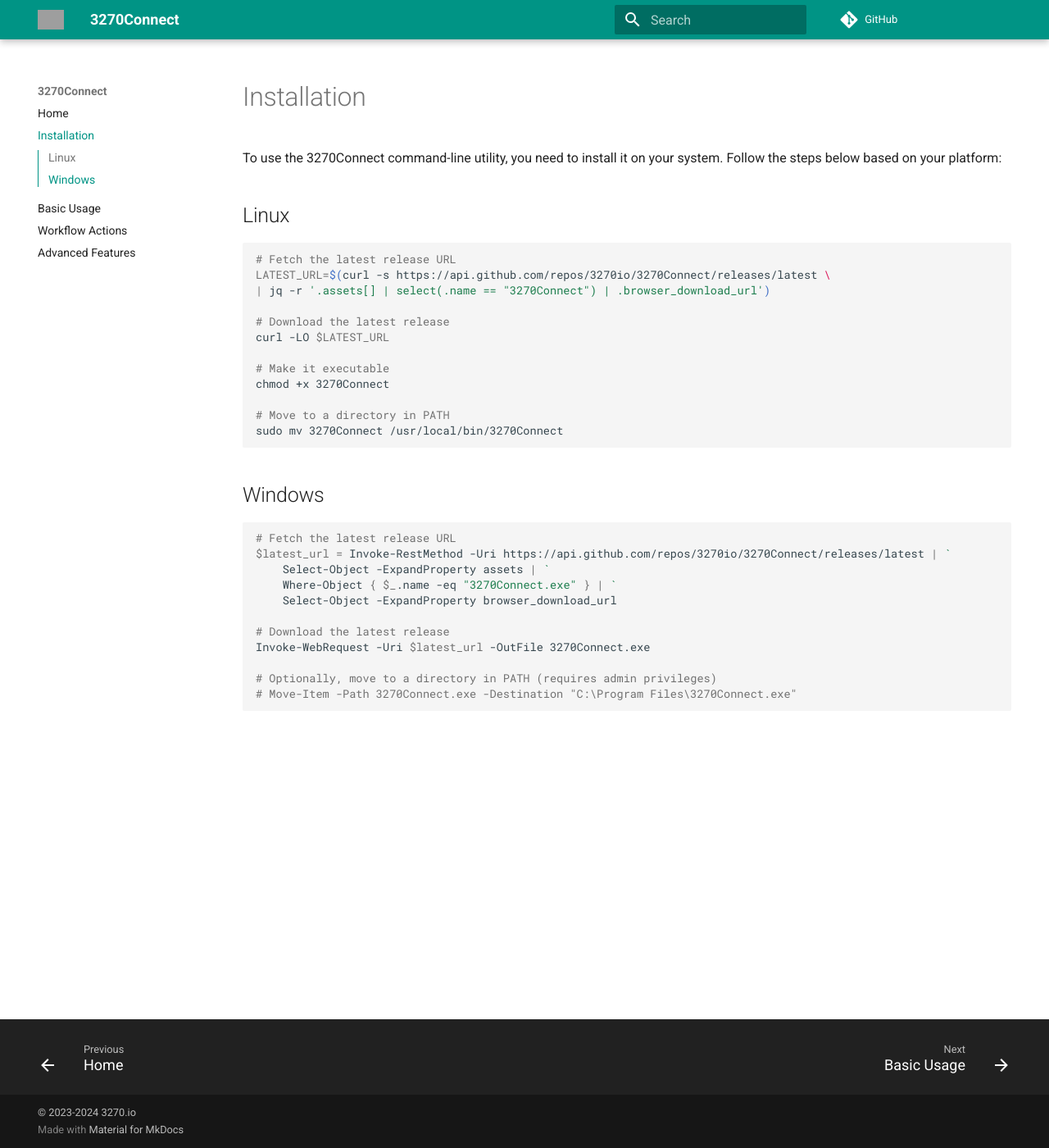
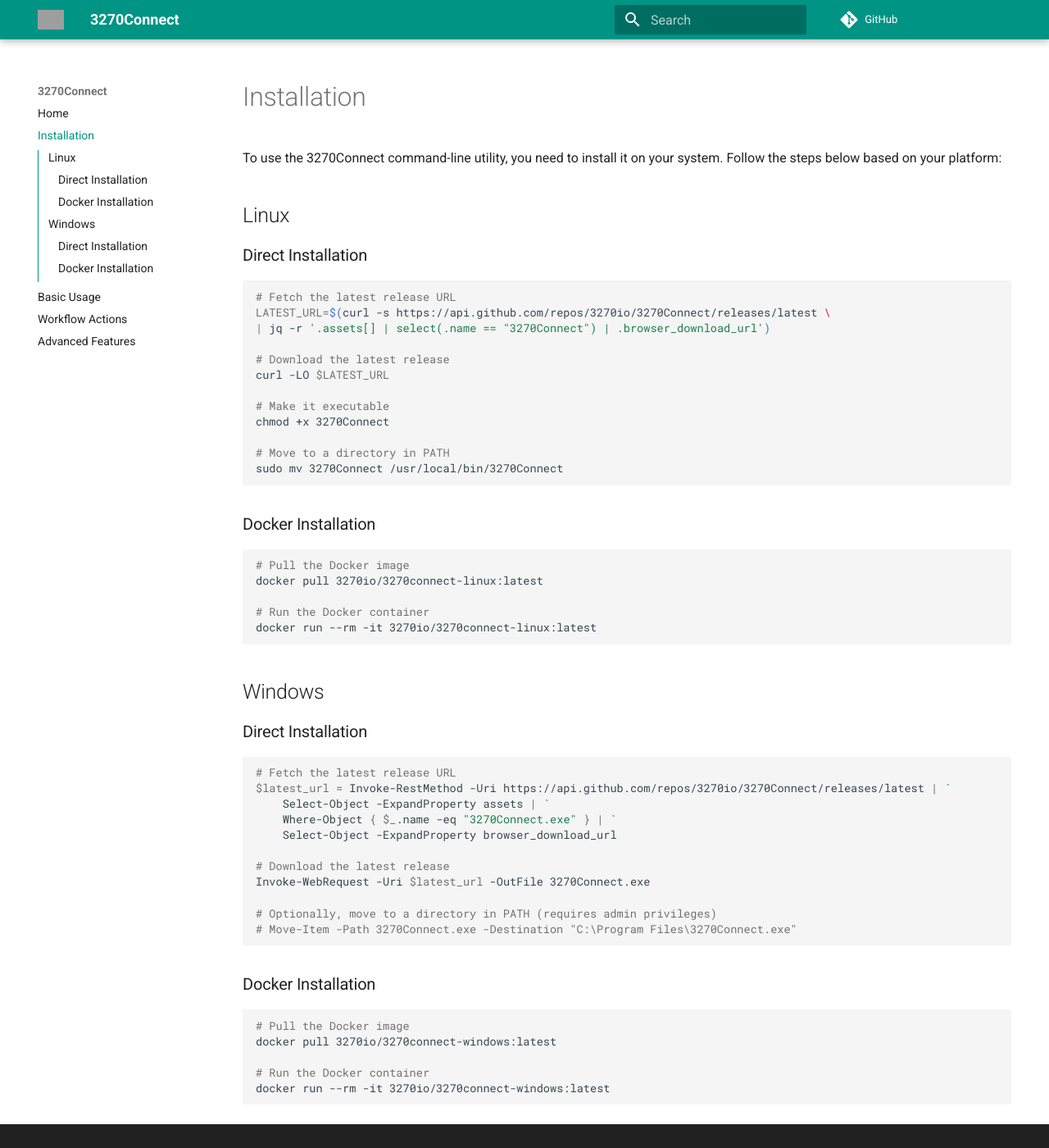
Before and after one commit to 3270io/3270Connect, an MkDocs documentation site: the page built from docs/installation.md, in a window 1280 px wide and 1400 px high. Shown: the whole window at 82% size. Built offline with MkDocs 1.6.1 and Material for MkDocs 9.7.7, drawn with Linux system fonts in a browser that asks for light colours; comment, search, counter and statistics services are not loaded; grey boxes are pictures that could not be loaded.

Commit message:
Docker instructions

````diff
--- a/docs/installation.md
+++ b/docs/installation.md
@@ -3,6 +3,8 @@
 To use the 3270Connect command-line utility, you need to install it on your system. Follow the steps below based on your platform:
 
 ## Linux
+
+### Direct Installation
 
 ```shell
 # Fetch the latest release URL
@@ -17,10 +19,21 @@
 
 # Move to a directory in PATH
 sudo mv 3270Connect /usr/local/bin/3270Connect
+```
 
+### Docker Installation
+
+```shell
+# Pull the Docker image
+docker pull 3270io/3270connect-linux:latest
+
+# Run the Docker container
+docker run --rm -it 3270io/3270connect-linux:latest
 ```
 
 ## Windows
+
+### Direct Installation
 
 ```shell
 # Fetch the latest release URL
@@ -35,3 +48,13 @@
 # Optionally, move to a directory in PATH (requires admin privileges)
 # Move-Item -Path 3270Connect.exe -Destination "C:\Program Files\3270Connect.exe"
 ```
+
+### Docker Installation
+
+```shell
+# Pull the Docker image
+docker pull 3270io/3270connect-windows:latest
+
+# Run the Docker container
+docker run --rm -it 3270io/3270connect-windows:latest
+```
````
Also changed, not shown: docs/advanced-features.md (+18 -0 lines), docs/basic-usage.md (+91 -0 lines).
